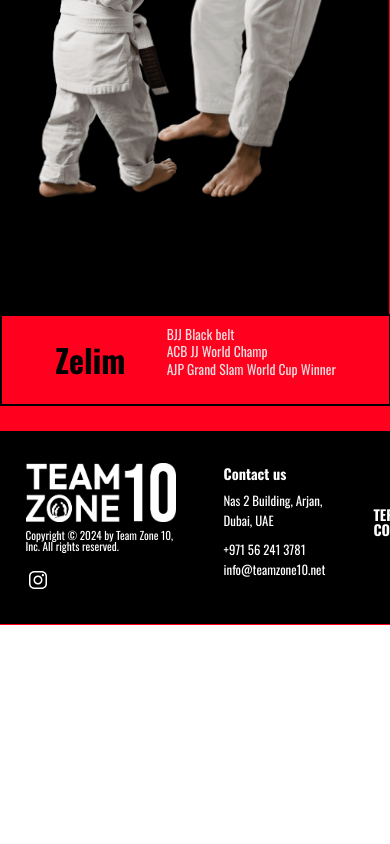
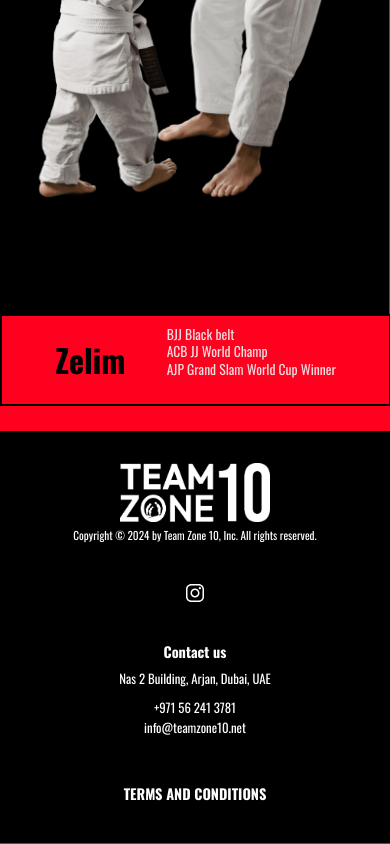
Before and after one commit to mghally999/team-zone-next, a Next.js app: page / in a window 390 px wide. Shown: the part 7527-8371 px from the top of the page. Before the commit the page ends 8152 px from the top, so only its background shows below. Built offline with nearby package versions, Linux system fonts and the light colour scheme.

Commit message:
Fixing Footer Responsiveness

```diff
--- a/app/styles/Footer/Footer.module.css
+++ b/app/styles/Footer/Footer.module.css
@@ -3,6 +3,12 @@
   padding: 4rem 0;
   border-top: 1px solid #ff011f;
   border-bottom: 1px solid #ff011f;
+}
+
+@media (max-width: 59em) {
+  .footer {
+    text-align: center;
+  }
 }
 
 .container {
@@ -18,3 +24,10 @@
   align-items: center;
   row-gap: 9.6rem;
 }
+
+@media (max-width: 59em) {
+  .gridFooter {
+    grid-template-columns: 1fr;
+    row-gap: 5rem;
+  }
+}
--- a/app/styles/Footer/FooterLogo.module.css
+++ b/app/styles/Footer/FooterLogo.module.css
@@ -25,6 +25,13 @@
   margin-top: 2rem;
 }
 
+@media (max-width: 59em) {
+  .socialLinks {
+    justify-content: center;
+    margin-top: 5rem;
+  }
+}
+
 .footerLink {
   font-size: 2.4rem;
   color: #fff;
```
